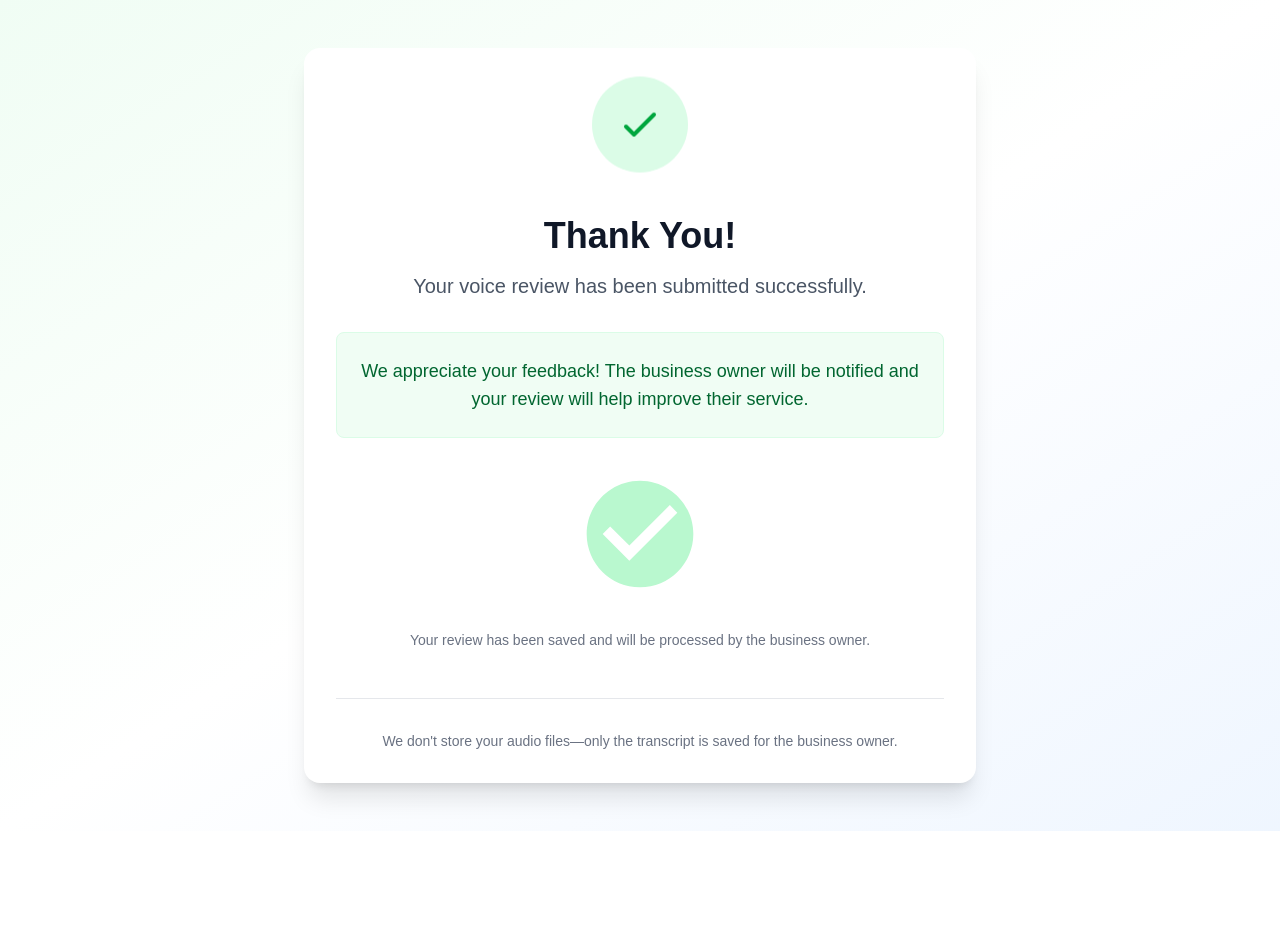
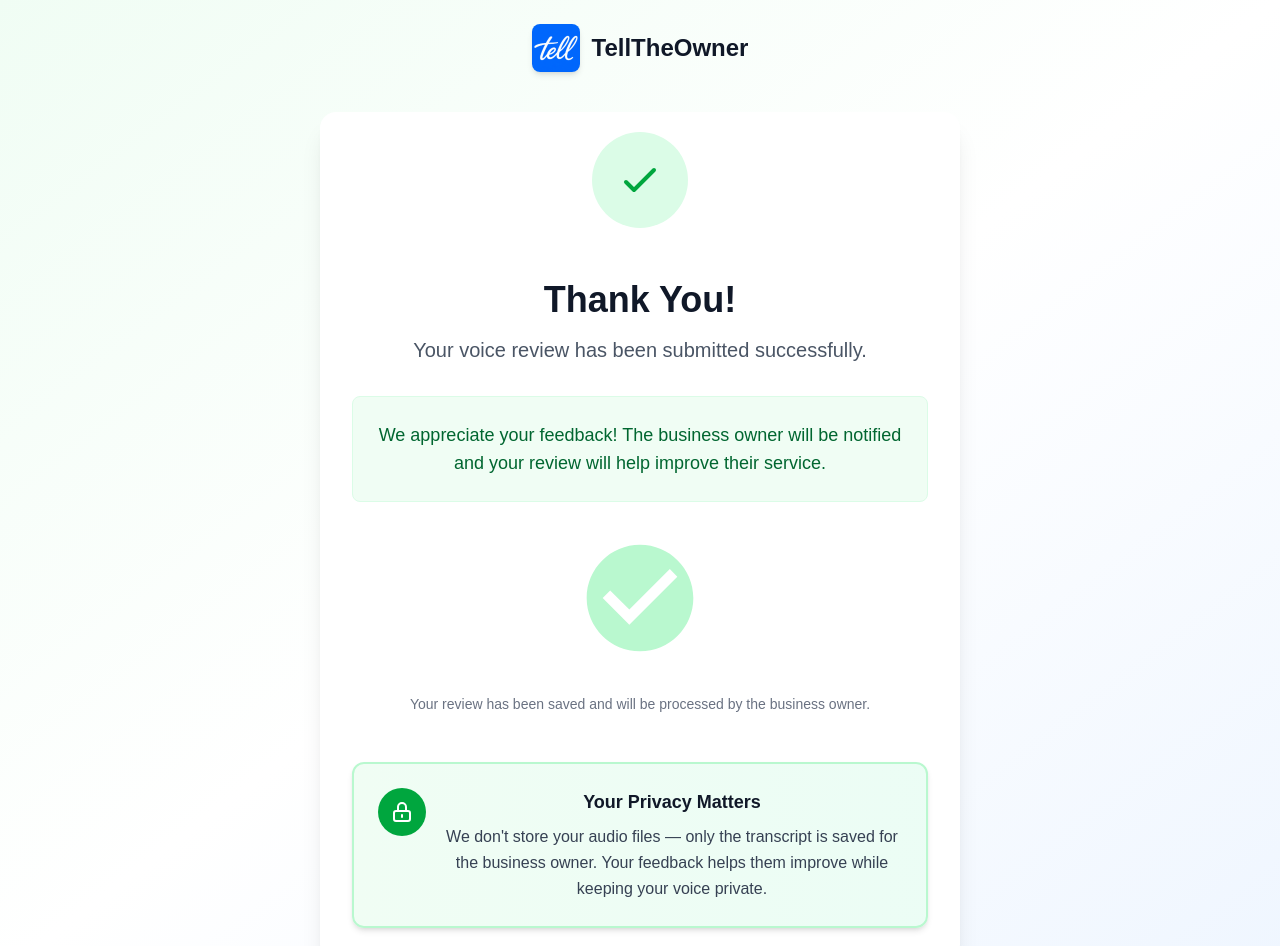
Before and after one commit to vijayst/telltheowner, a Next.js app: page /thank-you in a window 1280 px wide. Shown: the top 946 px of the page. Before the commit the page ends 831 px from the top, so only its background shows below. Built offline with nearby package versions, Linux system fonts and the light colour scheme.

Commit message:
UI uplift

```diff
--- a/src/app/b/[clientId]/review/page.tsx
+++ b/src/app/b/[clientId]/review/page.tsx
@@ -158,8 +158,24 @@ export default function ReviewPage() {
   };
 
   return (
-    <div className="min-h-screen bg-gradient-to-br from-blue-50 via-white to-purple-50 py-12 px-4">
-      <div className="max-w-2xl mx-auto">
+    <div className="min-h-screen bg-gradient-to-br from-blue-50 via-white to-purple-50">
+      {/* Navigation Header */}
+      <nav className="container mx-auto px-6 py-6">
+        <div className="flex items-center justify-center max-w-2xl mx-auto">
+          <a href="/" className="flex items-center gap-3 group">
+            <img
+              src="/icons/icon-96x96.png"
+              alt="TellTheOwner Logo"
+              className="w-12 h-12 rounded-lg shadow-md group-hover:shadow-lg transition-shadow"
+            />
+            <span className="text-2xl font-bold text-gray-900 group-hover:text-blue-600 transition-colors">
+              TellTheOwner
+            </span>
+          </a>
+        </div>
+      </nav>
+
+      <div className="max-w-2xl mx-auto px-4 py-4">
         <div className="bg-white rounded-2xl shadow-xl p-8">
           <div className="text-center mb-8">
             <h1 className="text-3xl font-bold text-gray-900 mb-2">
@@ -347,10 +363,24 @@ export default function ReviewPage() {
           </div>
         </div>
 
-        {/* Footer */}
-        <p className="text-center text-sm text-gray-500 mt-6">
-          We don't store your audio files—only the transcript is saved for the business owner.
-        </p>
+        {/* Privacy Notice */}
+        <div className="mt-6 bg-gradient-to-r from-blue-50 to-indigo-50 border-2 border-blue-200 rounded-xl p-6 shadow-md">
+          <div className="flex items-start gap-4">
+            <div className="flex-shrink-0">
+              <div className="w-12 h-12 bg-blue-600 rounded-full flex items-center justify-center">
+                <svg className="w-6 h-6 text-white" fill="none" stroke="currentColor" viewBox="0 0 24 24">
+                  <path strokeLinecap="round" strokeLinejoin="round" strokeWidth={2} d="M12 15v2m-6 4h12a2 2 0 002-2v-6a2 2 0 00-2-2H6a2 2 0 00-2 2v6a2 2 0 002 2zm10-10V7a4 4 0 00-8 0v4h8z" />
+                </svg>
+              </div>
+            </div>
+            <div className="flex-1">
+              <h3 className="text-lg font-bold text-gray-900 mb-2">Your Privacy Matters</h3>
+              <p className="text-gray-700 text-base leading-relaxed">
+                We don't store your audio files — only the transcript is saved for the business owner. Your feedback helps them improve while keeping your voice private.
+              </p>
+            </div>
+          </div>
+        </div>
       </div>
     </div>
   );
--- a/src/app/thank-you/page.tsx
+++ b/src/app/thank-you/page.tsx
@@ -5,8 +5,24 @@ export const metadata = {
 
 export default function ThankYouPage() {
   return (
-    <div className="min-h-screen bg-gradient-to-br from-green-50 via-white to-blue-50 py-12 px-4">
-      <div className="max-w-2xl mx-auto">
+    <div className="min-h-screen bg-gradient-to-br from-green-50 via-white to-blue-50">
+      {/* Navigation Header */}
+      <nav className="container mx-auto px-6 py-6">
+        <div className="flex items-center justify-center max-w-2xl mx-auto">
+          <a href="/" className="flex items-center gap-3 group">
+            <img
+              src="/icons/icon-96x96.png"
+              alt="TellTheOwner Logo"
+              className="w-12 h-12 rounded-lg shadow-md group-hover:shadow-lg transition-shadow"
+            />
+            <span className="text-2xl font-bold text-gray-900 group-hover:text-blue-600 transition-colors">
+              TellTheOwner
+            </span>
+          </a>
+        </div>
+      </nav>
+
+      <div className="max-w-2xl mx-auto px-4 py-4">
         <div className="bg-white rounded-2xl shadow-xl p-8 text-center">
           {/* Success Icon */}
           <div className="mb-6">
@@ -62,11 +78,23 @@ export default function ThankYouPage() {
             </p>
           </div>
 
-          {/* Footer */}
-          <div className="mt-12 pt-8 border-t border-gray-200">
-            <p className="text-sm text-gray-500">
-              We don't store your audio files—only the transcript is saved for the business owner.
-            </p>
+          {/* Privacy Notice */}
+          <div className="mt-12 bg-gradient-to-r from-green-50 to-emerald-50 border-2 border-green-200 rounded-xl p-6 shadow-md">
+            <div className="flex items-start gap-4">
+              <div className="flex-shrink-0">
+                <div className="w-12 h-12 bg-green-600 rounded-full flex items-center justify-center">
+                  <svg className="w-6 h-6 text-white" fill="none" stroke="currentColor" viewBox="0 0 24 24">
+                    <path strokeLinecap="round" strokeLinejoin="round" strokeWidth={2} d="M12 15v2m-6 4h12a2 2 0 002-2v-6a2 2 0 00-2-2H6a2 2 0 00-2 2v6a2 2 0 002 2zm10-10V7a4 4 0 00-8 0v4h8z" />
+                  </svg>
+                </div>
+              </div>
+              <div className="flex-1">
+                <h3 className="text-lg font-bold text-gray-900 mb-2">Your Privacy Matters</h3>
+                <p className="text-gray-700 text-base leading-relaxed">
+                  We don't store your audio files — only the transcript is saved for the business owner. Your feedback helps them improve while keeping your voice private.
+                </p>
+              </div>
+            </div>
           </div>
         </div>
       </div>
```
